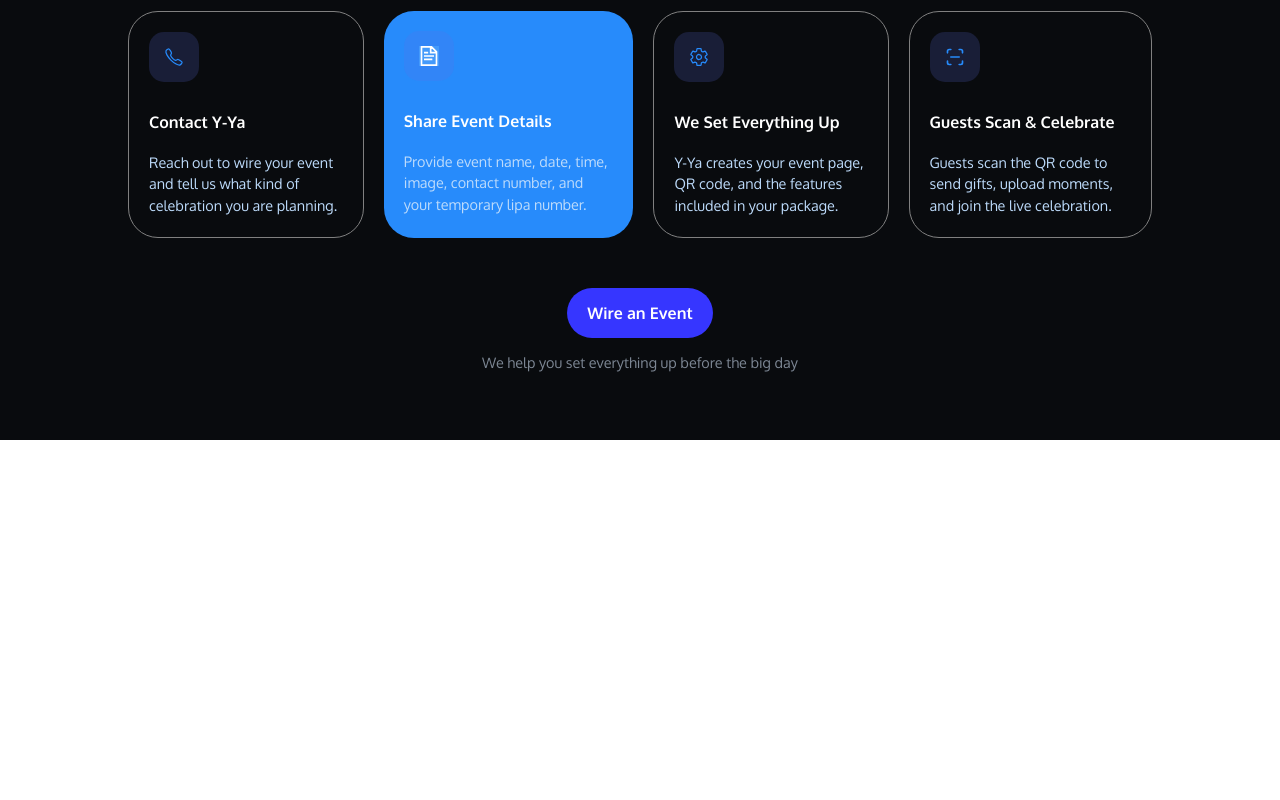
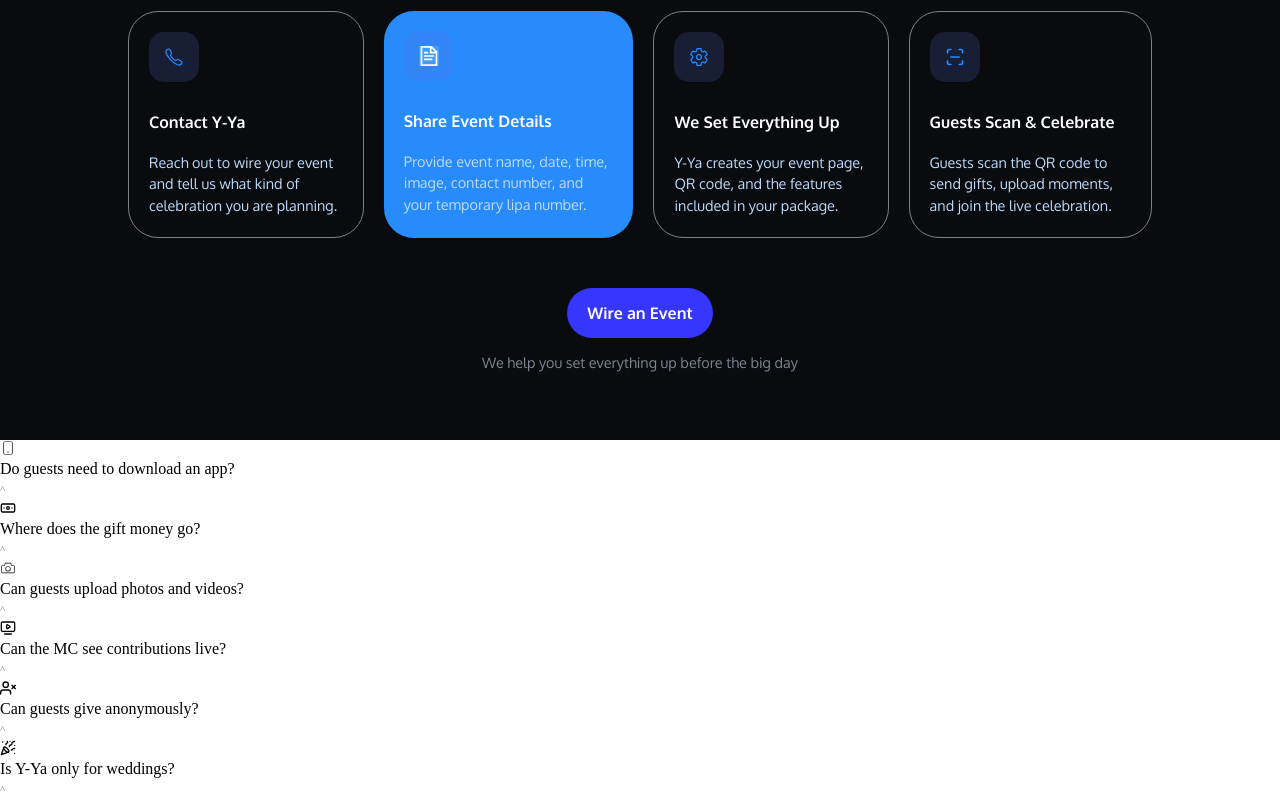
Before and after one commit to Sumally007/wedding-app, a React (Vite) app: page / in a window 1280 px wide. Shown: the part 2418-3218 px from the top of the page. Before the commit the page ends 2858 px from the top, so only its background shows below. Built offline with nearby package versions, Linux system fonts and the light colour scheme.

Commit message:
building accordion section

```diff
--- /dev/null
+++ b/src/Accordion/Accordion.jsx
@@ -0,0 +1,33 @@
+import React, { useState } from 'react'
+import { AccordionData } from './AccordionData'
+
+const Accordion = () => {
+    return (
+        <section>
+            <div className='accordion'>
+                {AccordionData.map(({ title, content, icon, id }) => (
+                    <AccordionComponet title={title} content={content} id={id} icon={icon} />
+                ))}
+            </div>
+        </section>
+    )
+}
+
+const AccordionComponet = ({ title, content, icon, id }) => {
+    const [isActive, setIsActive] = useState(false);
+    const Icon = icon;
+
+    return <section className='accordion-card' key={id}>
+        <div className="header-accordion" onClick={() => setIsActive(!isActive)}>
+            <div><Icon /></div>
+            <div>{title}</div>
+            <p className='icon-toogle'>{isActive ? "v" : "^"}</p>
+        </div>
+
+        <div className="content-accordion">
+            {isActive && <p className='card-info'>{content}</p>}
+        </div>
+    </section>
+}
+
+export default Accordion
--- /dev/null
+++ b/src/Accordion/AccordionData.jsx
@@ -0,0 +1,42 @@
+import { CiMobile2, CiCamera } from "react-icons/ci";
+import { LuBanknote, LuTvMinimalPlay, LuPartyPopper } from "react-icons/lu";
+import { FiUserX } from "react-icons/fi";
+
+export const AccordionData = [
+    {
+        id: 1,
+        title: "Do guests need to download an app?",
+        content: "No. Guests simply scan the QR code and use their phone browser. There is nothing to install.",
+        icon: CiMobile2
+    },
+    {
+        id: 2,
+        title: "Where does the gift money go?",
+        content: "The money is sent directly to the organizer’s temporary lipa number through mobile money. Y-Ya never holds your funds.",
+        icon: LuBanknote
+    },
+    {
+        id: 3,
+        title: "Can guests upload photos and videos?",
+        content: "Yes. Y-Ya can collect guest moments depending on the package selected for the event — Moments Only or Both.",
+        icon: CiCamera
+    },
+    {
+        id: 4,
+        title: "Can the MC see contributions live?",
+        content: "Yes. Contributions can be shown on a live MC feed during the event, making shoutouts easy and keeping the energy high.",
+        icon: LuTvMinimalPlay
+    },
+    {
+        id: 5,
+        title: "Can guests give anonymously?",
+        content: "Yes. The flow supports anonymous contributions for guests who prefer not to have public shoutouts.",
+        icon: FiUserX
+    },
+    {
+        id: 6,
+        title: "Is Y-Ya only for weddings?",
+        content: "Not at all. It works for send-offs, fundraisers, birthdays, baby showers, graduations, and other celebrations.",
+        icon: LuPartyPopper
+    }
+]
--- a/src/App.jsx
+++ b/src/App.jsx
@@ -4,6 +4,8 @@
 import Hero from './Hero/Hero'
 import Main from './Main/Main'
 import HowItWorks from './HowItWorks/HowItWorks'
+import Accordion from './Accordion/Accordion'
+import { AccordionData } from './Accordion/AccordionData'
 
 
 const App = () => {
@@ -13,6 +15,7 @@
     <Hero />
     <Main />
     <HowItWorks />
+    <Accordion />
   </>
   )
 }
```
Also changed, not shown: src/Accordion/Accordion.css (added).
